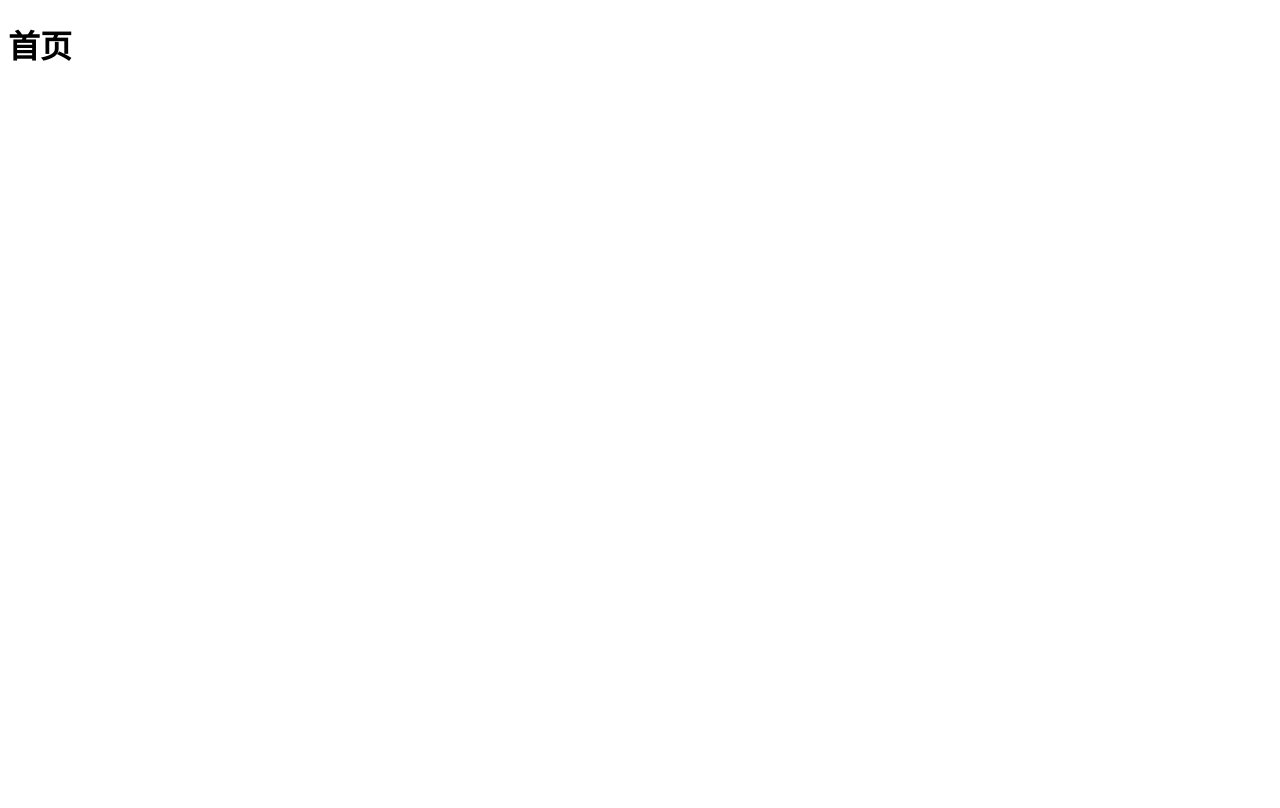
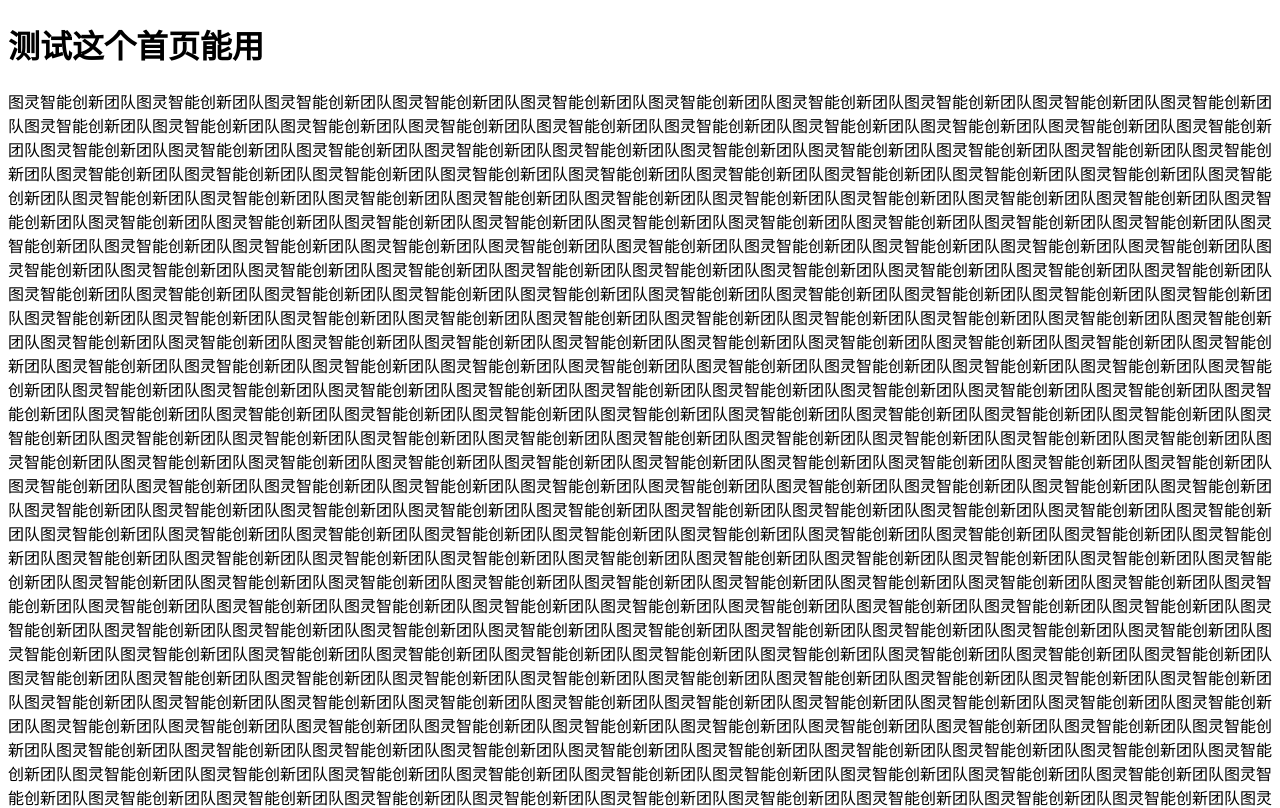
Before and after one commit to TulingTeam/TulingTeam.github.io, a plain HTML site: page index.html in a window 1280 px wide. Shown: the top 808 px of the page. Drawn offline with Linux system fonts and the light colour scheme.

Commit message:
append some paragraphs

```diff
--- a/index.html
+++ b/index.html
@@ -5,6 +5,14 @@
         <title>图灵智能创新团队</title>
     </head>
     <body>
-        <h1>首页</h1>
+        <h1>测试这个首页能用</h1>
+        <div class="free">
+
+        </div>
     </body>
+    <script type="text/javascript">
+        for (var i = 0; i < 1000; i++) {
+            document.querySelector(".free").innerHTML += "图灵智能创新团队"
+        }
+    </script>
 </html>
```
